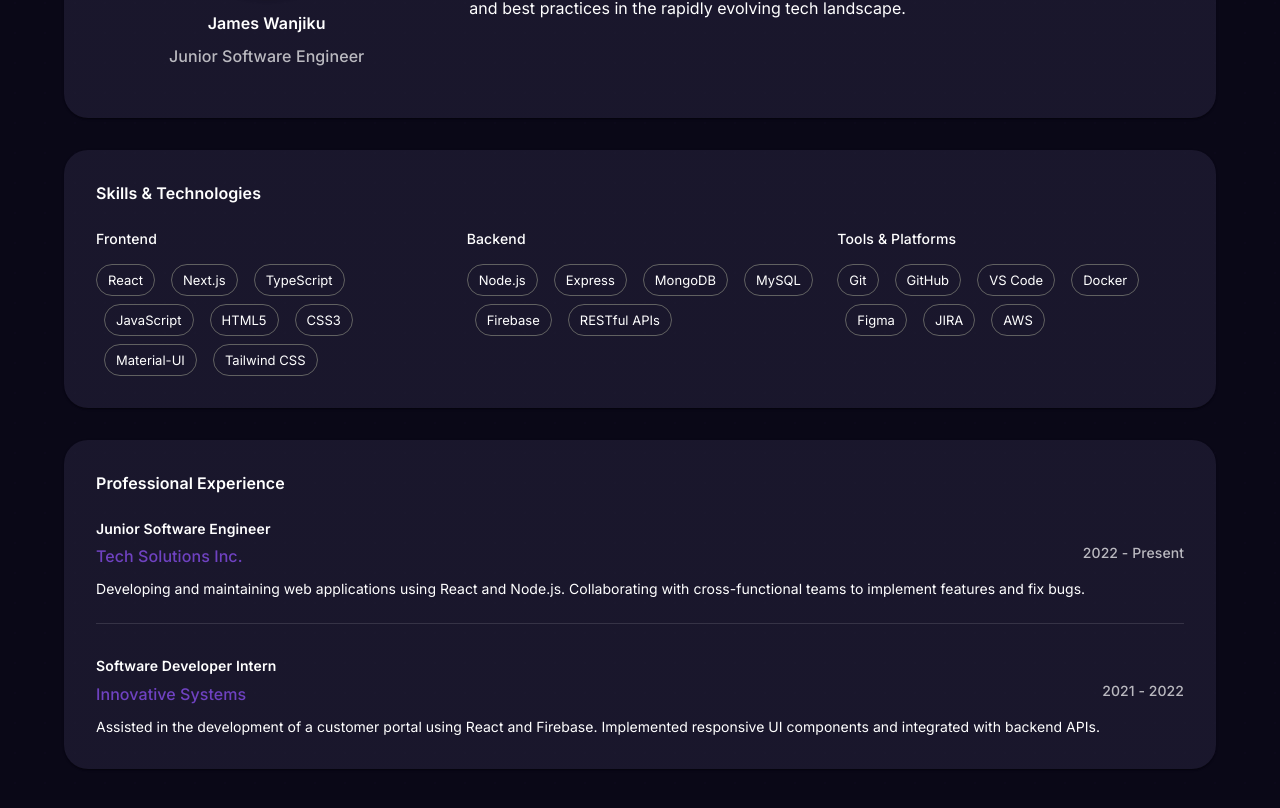
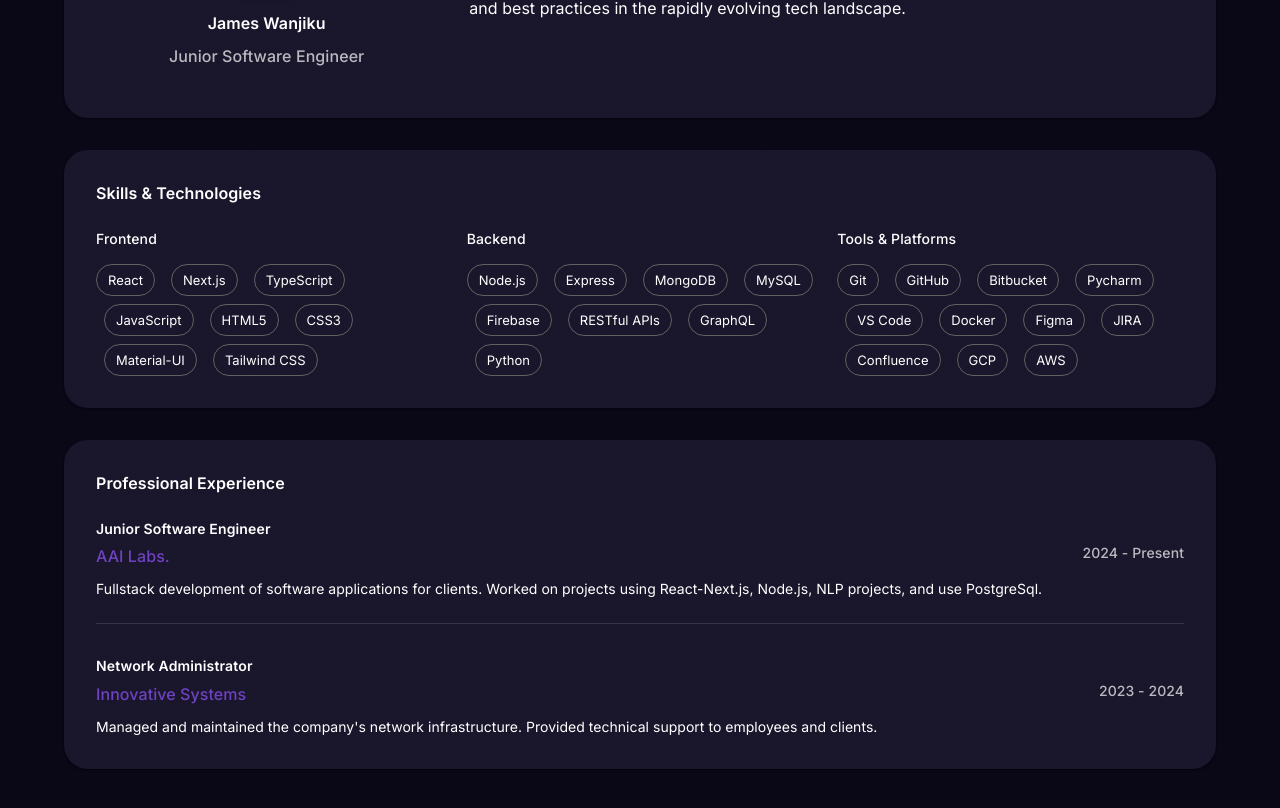
Before and after one commit to Garnet-Owl/Garnet-Owl.github.io, a Next.js app: page /about in a window 1280 px wide. Shown: the part 432-1240 px from the top of the page. Built offline with nearby package versions, Linux system fonts and the light colour scheme.

Commit message:
Update AboutContent component

```diff
--- a/app/about/page.tsx
+++ b/app/about/page.tsx
@@ -20,25 +20,27 @@ const skillsData = {
     "MySQL",
     "Firebase",
     "RESTful APIs",
+    "GraphQL",
+    "Python",
   ],
-  tools: ["Git", "GitHub", "VS Code", "Docker", "Figma", "JIRA", "AWS"],
+  tools: ["Git", "GitHub", "Bitbucket", "Pycharm", "VS Code", "Docker", "Figma", "JIRA", "Confluence", "GCP", "AWS"],
 };
 
 // Mock data for experience
 const experienceData = [
   {
     role: "Junior Software Engineer",
-    company: "Tech Solutions Inc.",
-    period: "2022 - Present",
+    company: "AAI Labs.",
+    period: "2024 - Present",
     description:
-      "Developing and maintaining web applications using React and Node.js. Collaborating with cross-functional teams to implement features and fix bugs.",
+      "Fullstack development of software applications for clients. Worked on projects using React-Next.js, Node.js, NLP projects, and use PostgreSql.",
   },
   {
-    role: "Software Developer Intern",
+    role: "Network Administrator",
     company: "Innovative Systems",
-    period: "2021 - 2022",
+    period: "2023 - 2024",
     description:
-      "Assisted in the development of a customer portal using React and Firebase. Implemented responsive UI components and integrated with backend APIs.",
+      "Managed and maintained the company's network infrastructure. Provided technical support to employees and clients.",
   },
 ];
 
```
